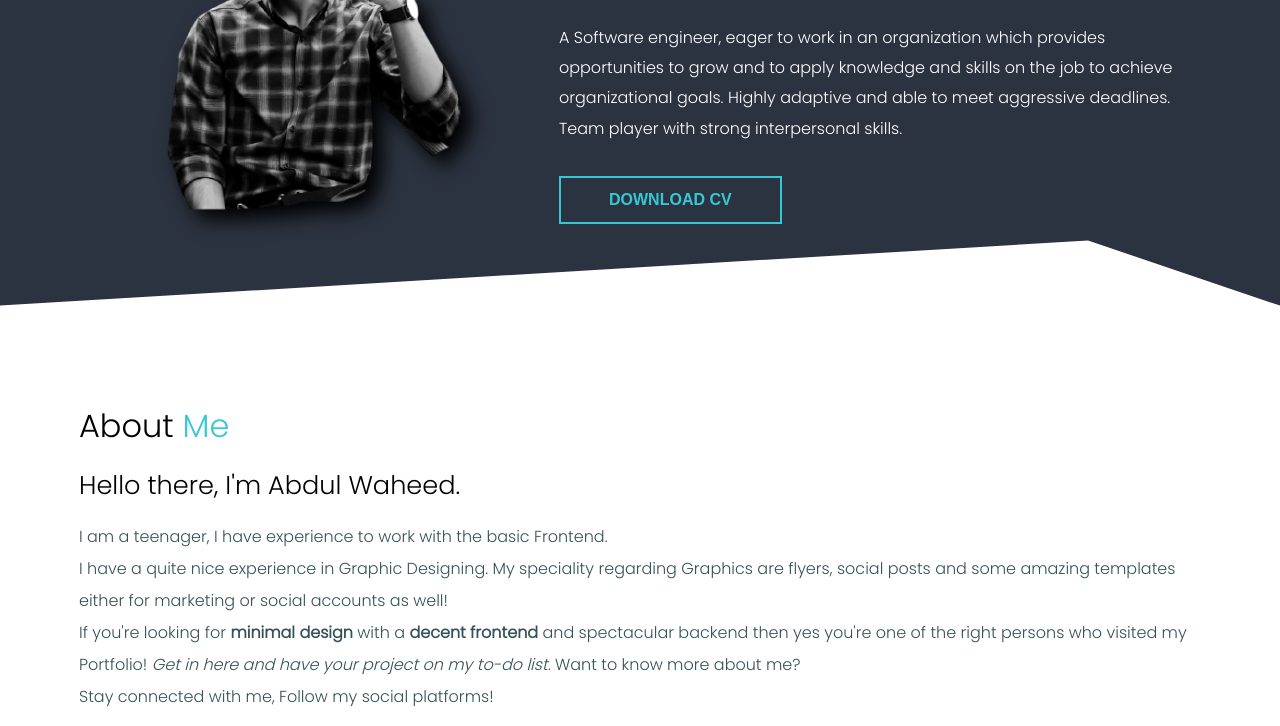
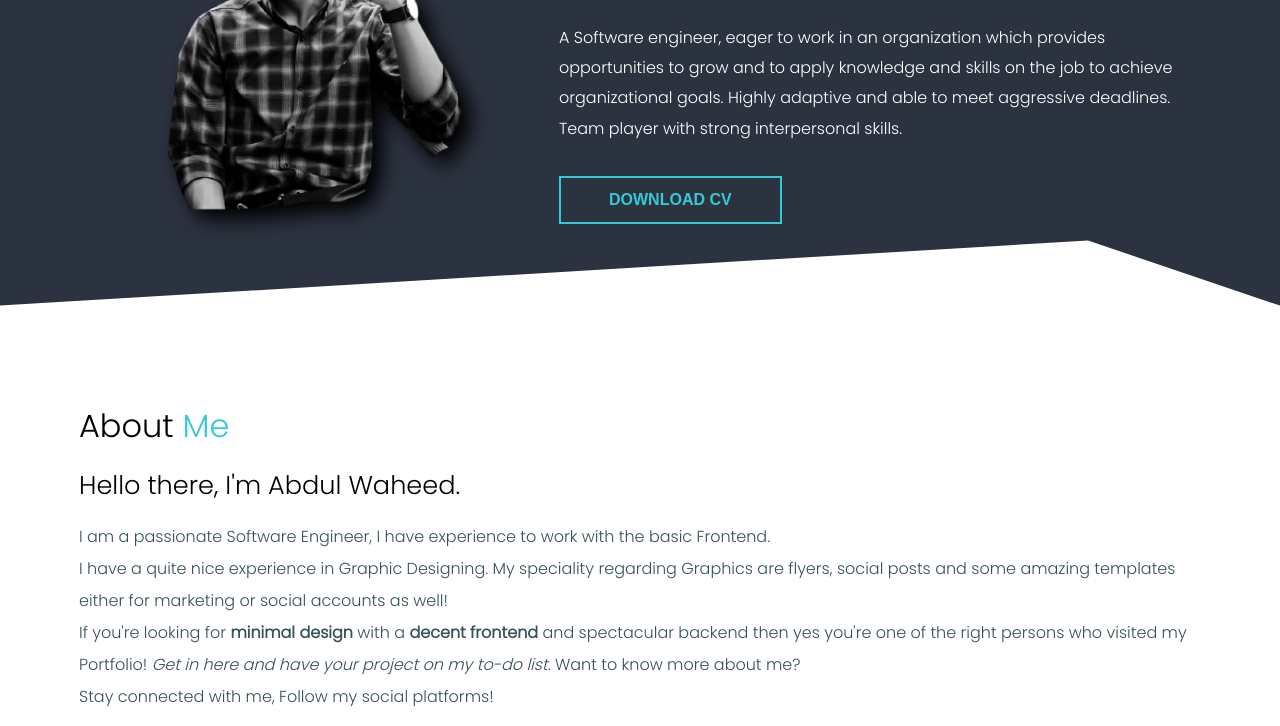
Before and after one commit to captainWaheed/Responsive-Portfolio, a website: page index.html in a window 1280 px wide. Shown: the part 346-1072 px from the top of the page. Drawn offline with Linux system fonts and the light colour scheme.

Commit message:
Update Index.html

```diff
--- a/index.html
+++ b/index.html
@@ -84,7 +84,7 @@
             <h1>About <span>Me</span></h1>
             <h3>Hello there, I'm Abdul Waheed.</h3>
             <p>
-              I am a teenager, I have experience to work with the basic
+              I am a passionate Software Engineer, I have experience to work with the basic
               Frontend.<br />
               I have a quite nice experience in Graphic Designing. My speciality
               regarding Graphics are flyers, social posts and some amazing
```
